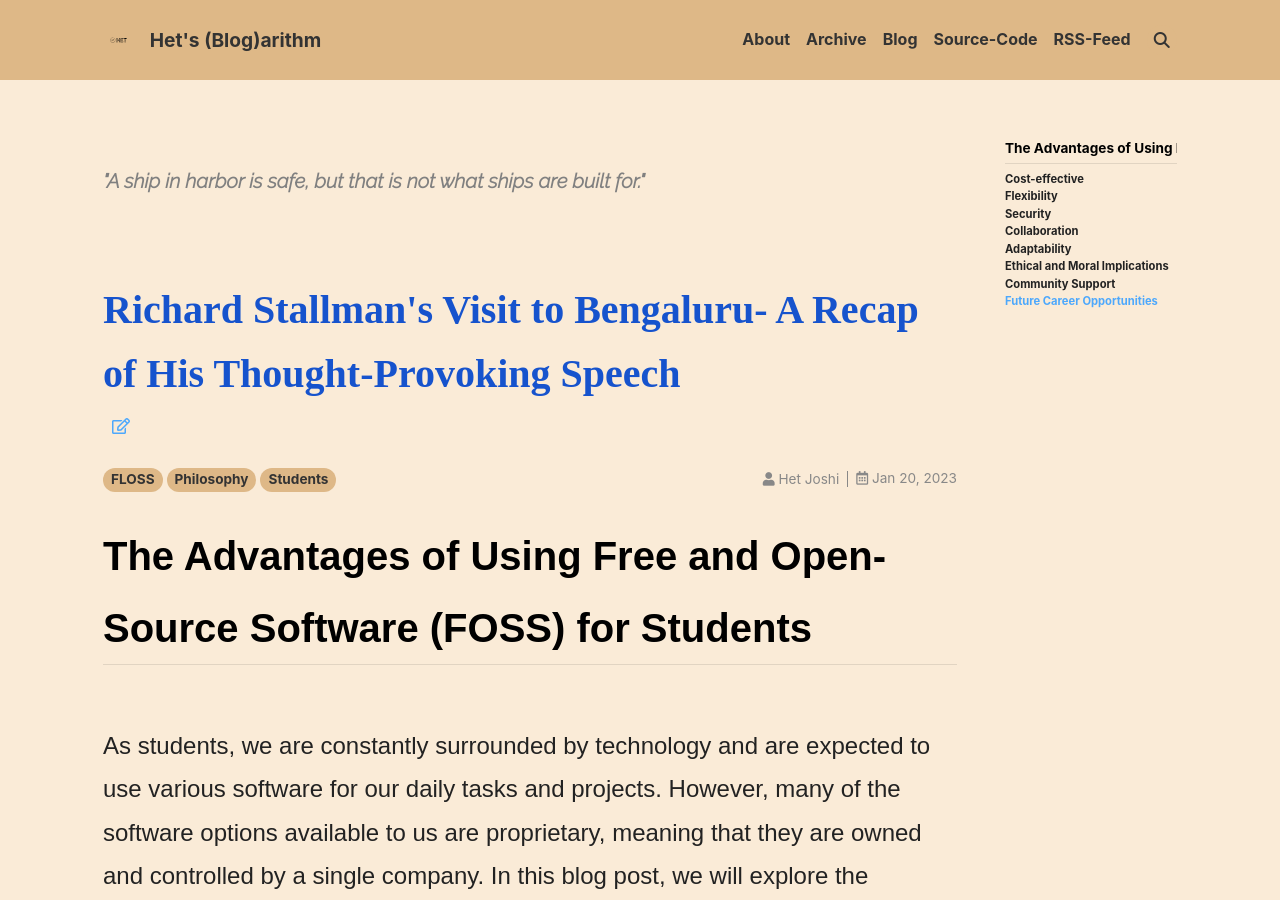
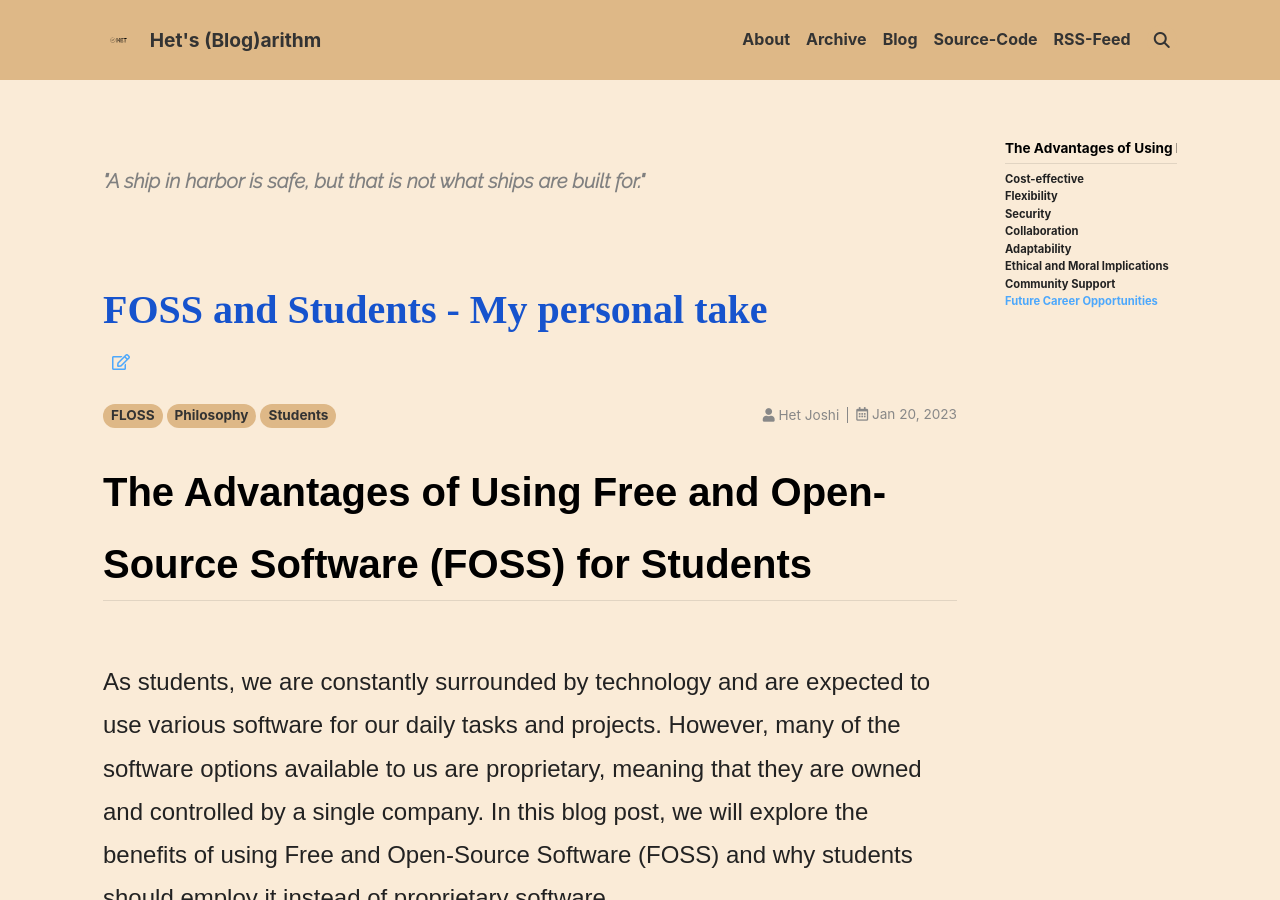
Before and after one commit to Het-Joshi/blog, a Jekyll site: the page built from _posts/2023-01-20-FOSS_Students.md, in a window 1280 px wide and 900 px high. Built offline with Jekyll 4.4.1, drawn with Linux system fonts in a browser that asks for light colours; nearby versions of some CDN libraries; some web fonts are replaced.

Commit message:
Update 2023-01-20-FOSS_Students.md

```diff
--- a/_posts/2023-01-20-FOSS_Students.md
+++ b/_posts/2023-01-20-FOSS_Students.md
@@ -1,6 +1,6 @@
 ---
 layout: article
-title: Richard Stallman's Visit to Bengaluru- A Recap of His Thought-Provoking Speech
+title: FOSS and Students - My personal take
 tags: FLOSS Philosophy Students
 author: Het Joshi
 ---
```
